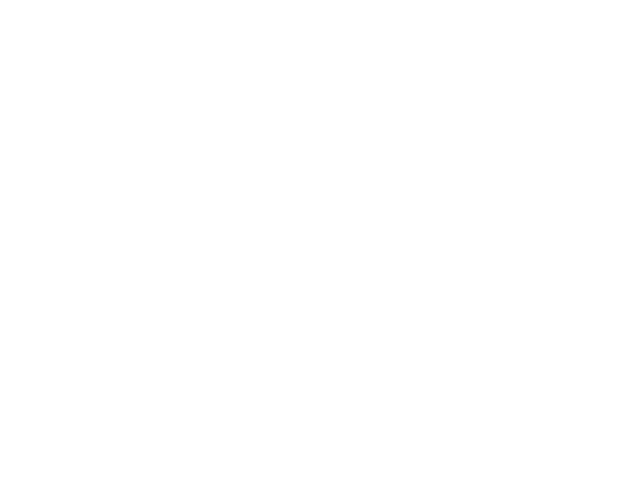
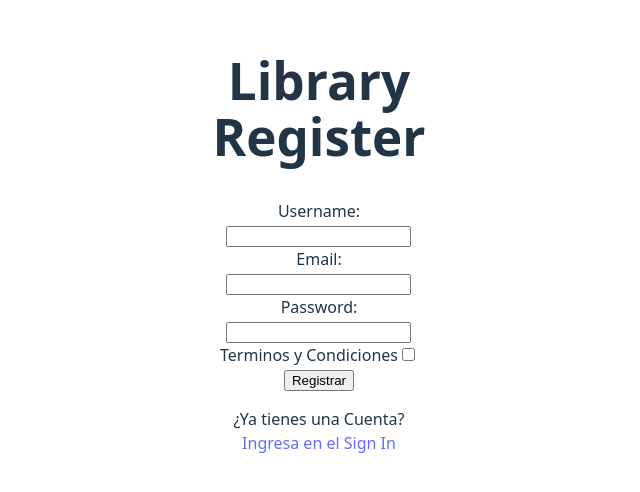
Before and after one commit to JuanDiegoCC02/Todo-List-React, a React (Vite) app: page /register in a window 1280 px wide. Before the commit this address had no page. Shown: the part 156-648 px from the top of the page, without its empty margins (321-961 px from the left). Built offline with nearby package versions, Linux system fonts and the light colour scheme.

Commit message:
Updating NamesComponents and structure Logic

```diff
--- a/src/Routes/Routing.jsx
+++ b/src/Routes/Routing.jsx
@@ -1,5 +1,5 @@
 import React from 'react';
-import LogIn from '../pages/LogIn';
+import Register from '../pages/Register';
 import SignIn from '../pages/SignIn';
 import TodoList from '../pages/TodoList';
 
@@ -15,7 +15,7 @@ function Routing() {
       <Router>
         <Routes>
             <Route path='/signin' element={<SignIn/>}/>
-            <Route path="/login" element={<LogIn/>}/>
+            <Route path="/register" element={<Register/>}/>
             <Route path="/todolist" element={<TodoList/>}/>
 
         </Routes>
--- a/src/components/FormLogIn.jsx
+++ b/src/components/FormRegister.jsx
@@ -3,7 +3,7 @@ import llamadoServicios from '../Services/llamados';
 import { Link, useNavigate } from 'react-router-dom';
 
 
-function FormLogIn() {
+function FormRegister() {
 
         const[Username, SetUserName]=useState()
         const[Email, SetEmail]=useState()
@@ -31,7 +31,7 @@ function FormLogIn() {
 
   return (
     <div>
-     <h1>Log In</h1>
+     <h1>Library <br /> Register</h1>
         <div>
           <label htmlFor="">Username:</label><br />
                 <input value={Username} onChange={nombre} type="text" />
@@ -57,4 +57,4 @@ function FormLogIn() {
   )
 }
 
-export default FormLogIn
+export default FormRegister
--- a/src/components/FormSignIn.jsx
+++ b/src/components/FormSignIn.jsx
@@ -51,7 +51,7 @@ if (encontrado.length === 0) {
 
   return (
     <div>
-        <h1>Sign In</h1>
+        <h1>Library <br /> Sign In</h1>
 
         <div>
         <label htmlFor="">Username:</label><br />
@@ -65,7 +65,7 @@ if (encontrado.length === 0) {
 
         <input  onClick={inicia} type="button" value="Iniciar" />
 
-        <p>¿No tienes una Cuenta? <br /> <Link to="/LogIn">Crea una en Log In</Link> </p>
+        <p>¿No tienes una Cuenta? <br /> <Link to="/register">Crea una en Log In</Link> </p>
 
     </div>
   )
--- a/src/pages/LogIn.jsx
+++ /dev/null
@@ -1,12 +0,0 @@
-import React from 'react'
-import FormLogIn from '../components/FormLogIn'
-
-function LogIn() {
-  return (
-    <div>
-         <FormLogIn/>
-    </div>
-  )
-}
-
-export default LogIn
--- /dev/null
+++ b/src/pages/Register.jsx
@@ -0,0 +1,12 @@
+import React from 'react'
+import FormRegister from '../components/FormRegister'
+
+function Register() {
+  return (
+    <div>
+         <FormRegister/>
+    </div>
+  )
+}
+
+export default Register
```
